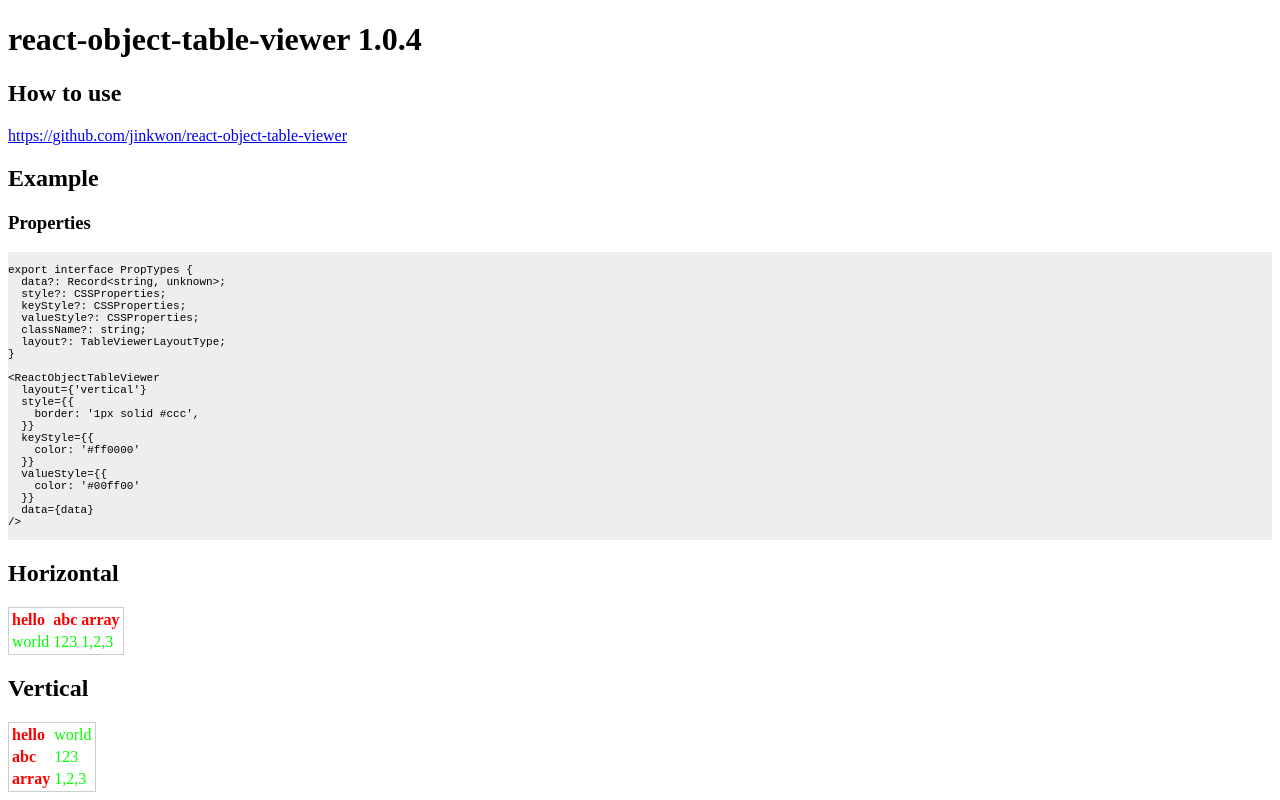
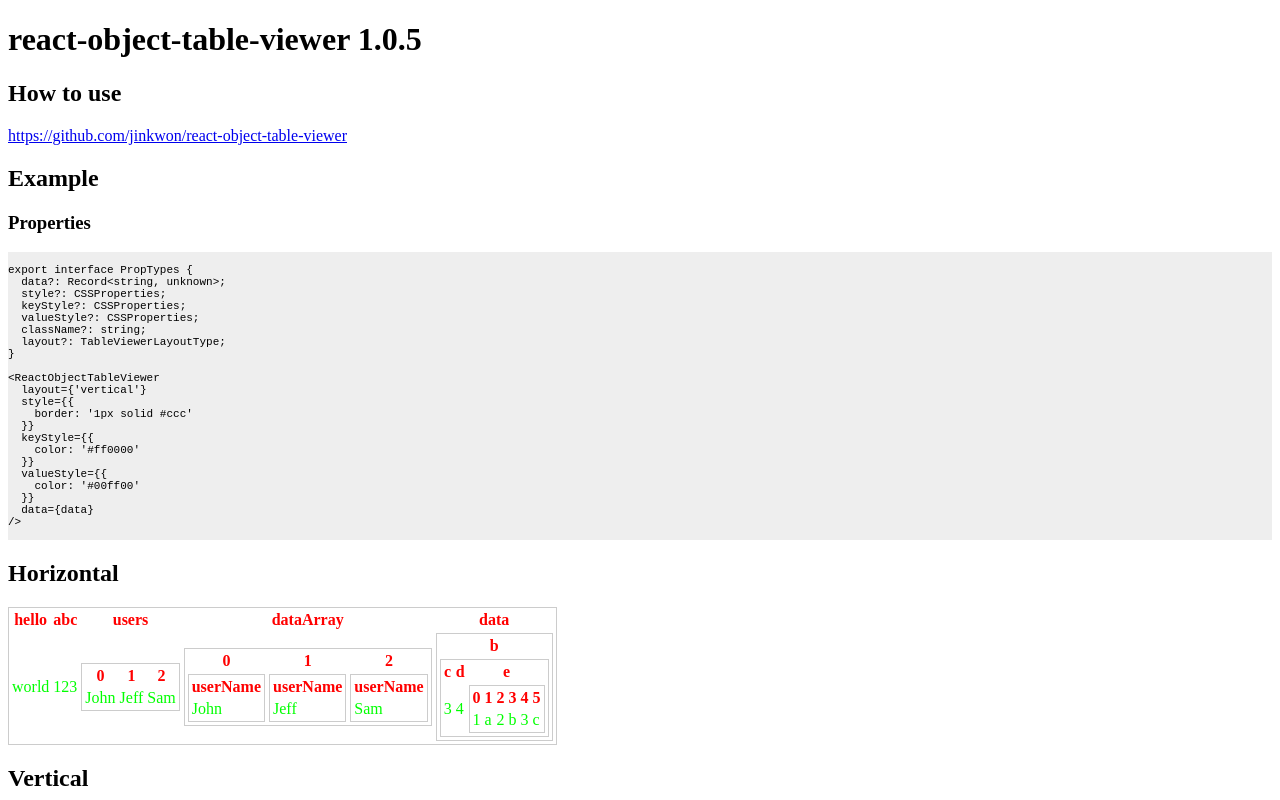
Before and after one commit to Jinkwon/react-object-table, a Next.js app: page / in a window 1280 px wide. Shown: the top 800 px of the page. Built offline with nearby package versions, Linux system fonts and the light colour scheme.

Commit message:
feat: recursive render

```diff
--- a/package.json
+++ b/package.json
@@ -2,7 +2,7 @@
   "name": "react-object-table-viewer",
   "author": "jinkwon.lee <uzmystic@gmail.com>",
   "license": "MIT",
-  "version": "1.0.4",
+  "version": "1.0.5",
   "description": "react object table ui",
   "main": "out/cjs",
   "module": "esm",
--- a/pages/index.tsx
+++ b/pages/index.tsx
@@ -1,20 +1,33 @@
 import React, {
   FC,
-  ReactNode
 } from 'react';
 import ReactObjectTableViewer from '../src';
 import packages from '../package.json';
 import CodeBlock from './components/CodeBlock';
 
-interface PropTypes {
-  children?: ReactNode;
-}
-
-const index: FC<PropTypes> = (props: PropTypes) => {
+const index: FC = () => {
   const data = {
     hello: 'world',
     abc: 123,
-    array: ['1', '2', '3'],
+    users: ['John', 'Jeff', 'Sam'],
+    dataArray: [
+      {
+        userName: 'John',
+      },
+      {
+        userName: 'Jeff',
+      },
+      {
+        userName: 'Sam',
+      },
+    ],
+    data: {
+      b: {
+        c: 3,
+        d: 4,
+        e: [1, 'a', 2, 'b', 3, 'c']
+      }
+    }
   };
 
   return <>
@@ -42,7 +55,7 @@ export interface PropTypes {
 <ReactObjectTableViewer
   layout={'vertical'}
   style={{
-    border: '1px solid #ccc',
+    border: '1px solid #ccc'
   }}
   keyStyle={{
     color: '#ff0000'
--- a/src/ReactObjectTableViewer.tsx
+++ b/src/ReactObjectTableViewer.tsx
@@ -15,11 +15,11 @@ export interface PropTypes {
 
 const ReactObjectTableViewer: FC<PropTypes> = (props: PropTypes) => {
   const opt = {
-    layout: 'vertical',
+    layout: 'vertical' as TableViewerLayoutType,
     ...props,
   };
 
-  const data = opt.data;
+  const data: any = opt.data;
   const keys: string[] = Object.keys(data || {}) || [];
 
   return (
@@ -29,49 +29,63 @@ const ReactObjectTableViewer: FC<PropTypes> = (props: PropTypes) => {
         ...opt.style,
       }}
     >
+      {opt.layout === 'vertical' && (
         <tbody>
-      {opt.layout === 'vertical' && keys.map((k, key) => (
-        <tr key={key}>
-          <td
+        {keys.map((k, key) => {
+          const val: any = data[k];
+          const isObject: boolean = typeof val === 'object';
+
+          return <tr key={key}>
+            <th
               style={{
                 fontWeight: 'bold',
                 marginRight: 10,
                 ...opt.keyStyle,
               }}
-          >{k}</td>
-          <td
+            >{k}</th>
+            {isObject && <td><ReactObjectTableViewer {...opt} data={val}/></td>}
+            {!isObject && <td
               style={{
                 whiteSpace: 'nowrap',
                 ...opt.valueStyle,
               }}
-          >{`${data[k]}`}</td>
-        </tr>
-      ))}
+            >{`${val}`}</td>}
+          </tr>;
+        })}
+        </tbody>
+      )}
 
       {opt.layout === 'horizontal' && (
         <>
-          <tr>
-            {keys.map((k, key) => (<td
+          <thead>
+          {keys.map((k, key) => (<th
             key={key}
             style={{
               fontWeight: 'bold',
               marginRight: 10,
               ...opt.keyStyle,
             }}
-            >{k}</td>))}
-          </tr>
-          <tr>
-            {keys.map((k, key) => (<td
+          >{k}</th>))}
+          </thead>
+          <tbody>
+          {keys.map((k, key) => {
+            const val: any = data[k];
+            const isObject: boolean = typeof val === 'object';
+
+            return <>
+              {isObject && <td><ReactObjectTableViewer {...opt} data={val}/></td>}
+              {!isObject && <td
                 key={key}
                 style={{
                   whiteSpace: 'nowrap',
                   ...opt.valueStyle,
                 }}
-            >{`${data[k]}`}</td>))}
-          </tr>
+              >{`${val}`}</td>}
+            </>;
+          })}
+          </tbody>
         </>
       )}
-      </tbody>
     </table>
   );
 };
```
Also changed, not shown: 1 other file (tests, documents, lock files or other folders). Lines whose indentation alone changed are shown as unchanged.
